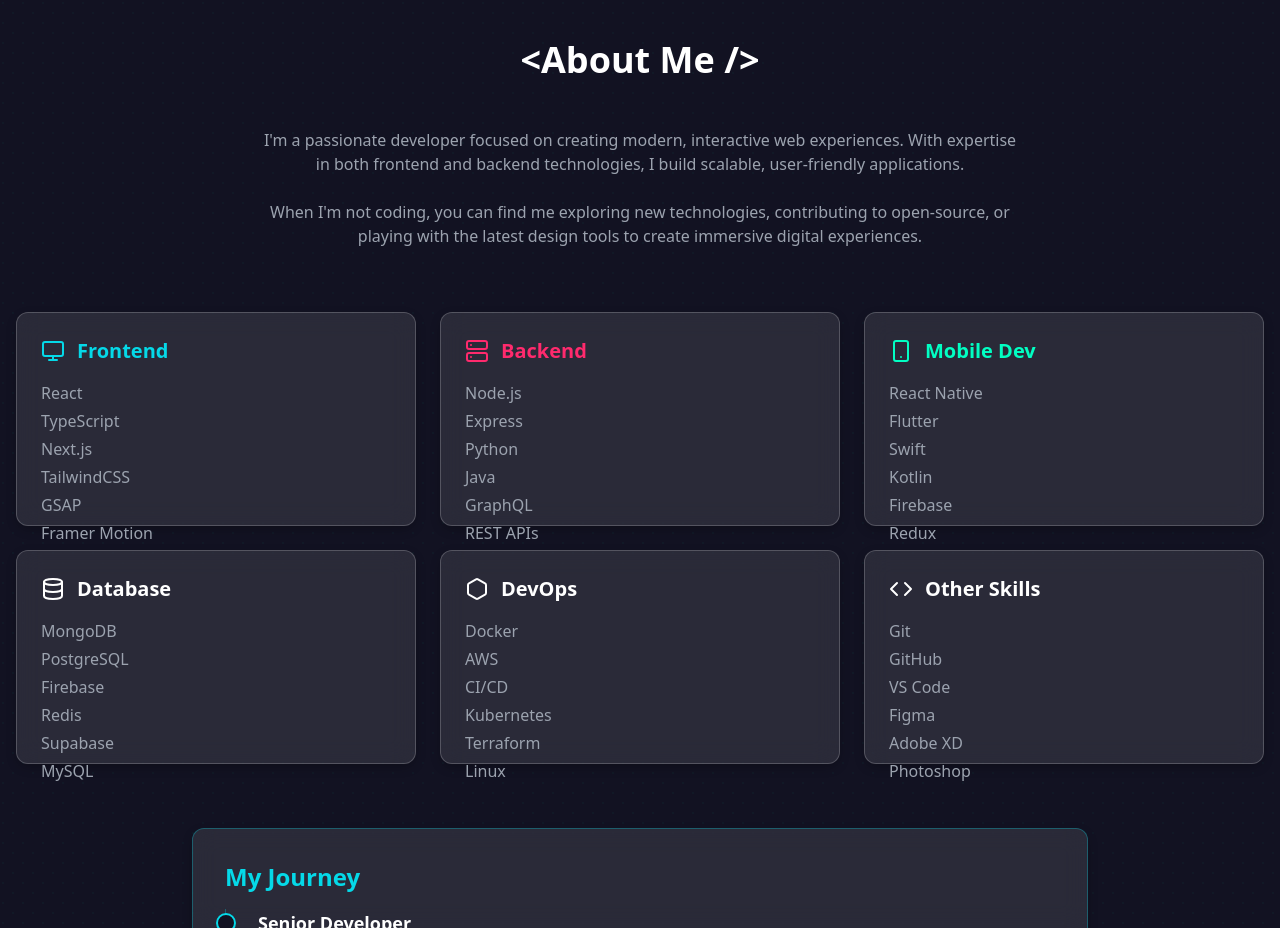
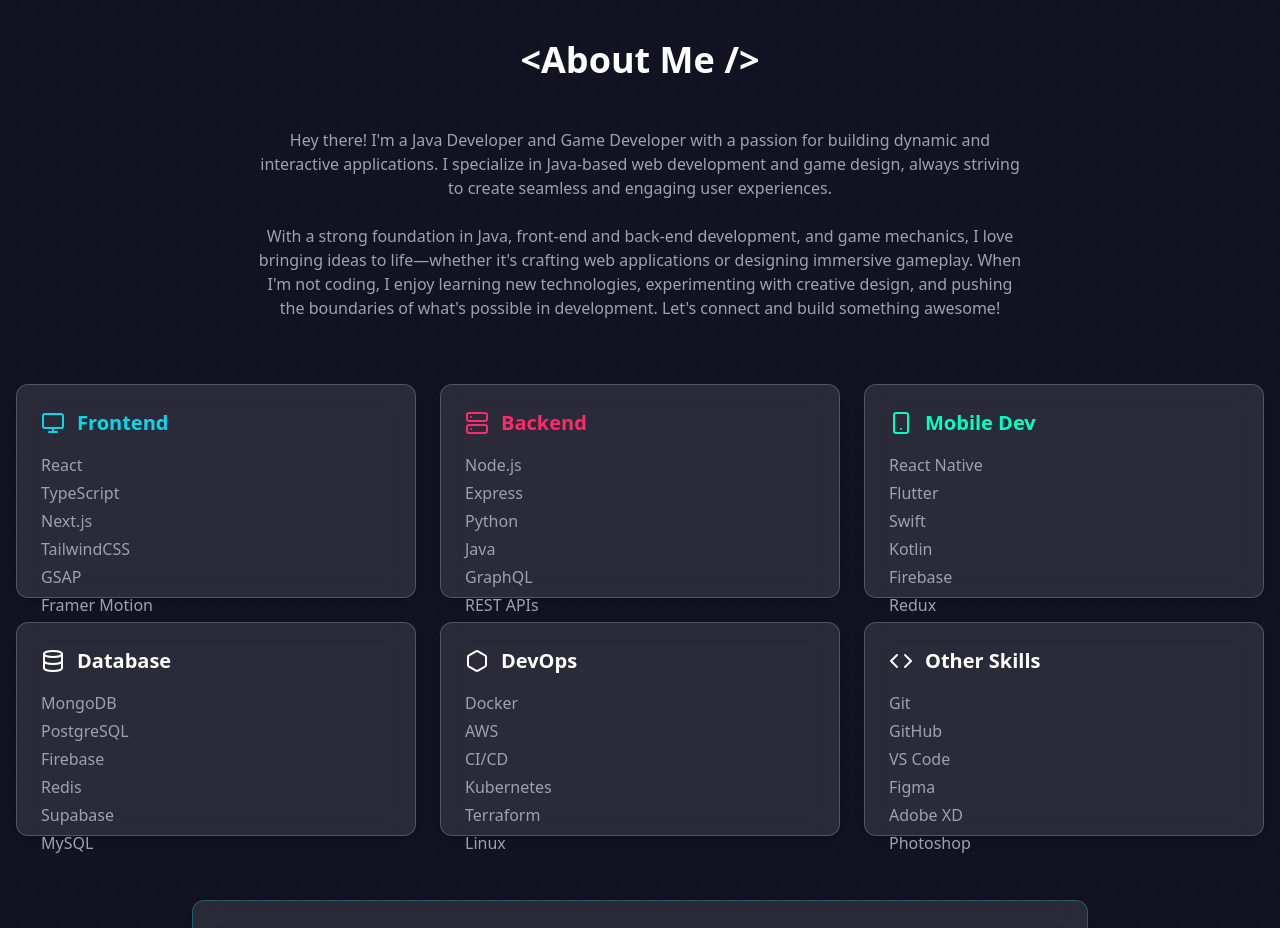
Before and after one commit to vanshikanimwal-dev/myportfolio, a React (Vite) app: page / in a window 1280 px wide. Shown: the part 840-1768 px from the top of the page. Built offline with nearby package versions, Linux system fonts and the light colour scheme.

Commit message:
Add about me section content
Update the about me section with the provided content.

```diff
--- a/src/components/AboutSection.tsx
+++ b/src/components/AboutSection.tsx
@@ -33,12 +33,11 @@ const AboutSection: React.FC = () => {
           </h2>
           <div className="max-w-3xl mx-auto mt-8">
             <p className="text-gray-400 mb-6">
-              I'm a passionate developer focused on creating modern, interactive web experiences.
-              With expertise in both frontend and backend technologies, I build scalable, user-friendly applications.
+              Hey there! I'm a Java Developer and Game Developer with a passion for building dynamic and interactive applications. I specialize in Java-based web development and game design, always striving to create seamless and engaging user experiences.
             </p>
             <p className="text-gray-400">
-              When I'm not coding, you can find me exploring new technologies, contributing to open-source,
-              or playing with the latest design tools to create immersive digital experiences.
+              With a strong foundation in Java, front-end and back-end development, and game mechanics, I love bringing ideas to life—whether it's crafting web applications or designing immersive gameplay.
+              When I'm not coding, I enjoy learning new technologies, experimenting with creative design, and pushing the boundaries of what's possible in development. Let's connect and build something awesome!
             </p>
           </div>
         </div>
```
